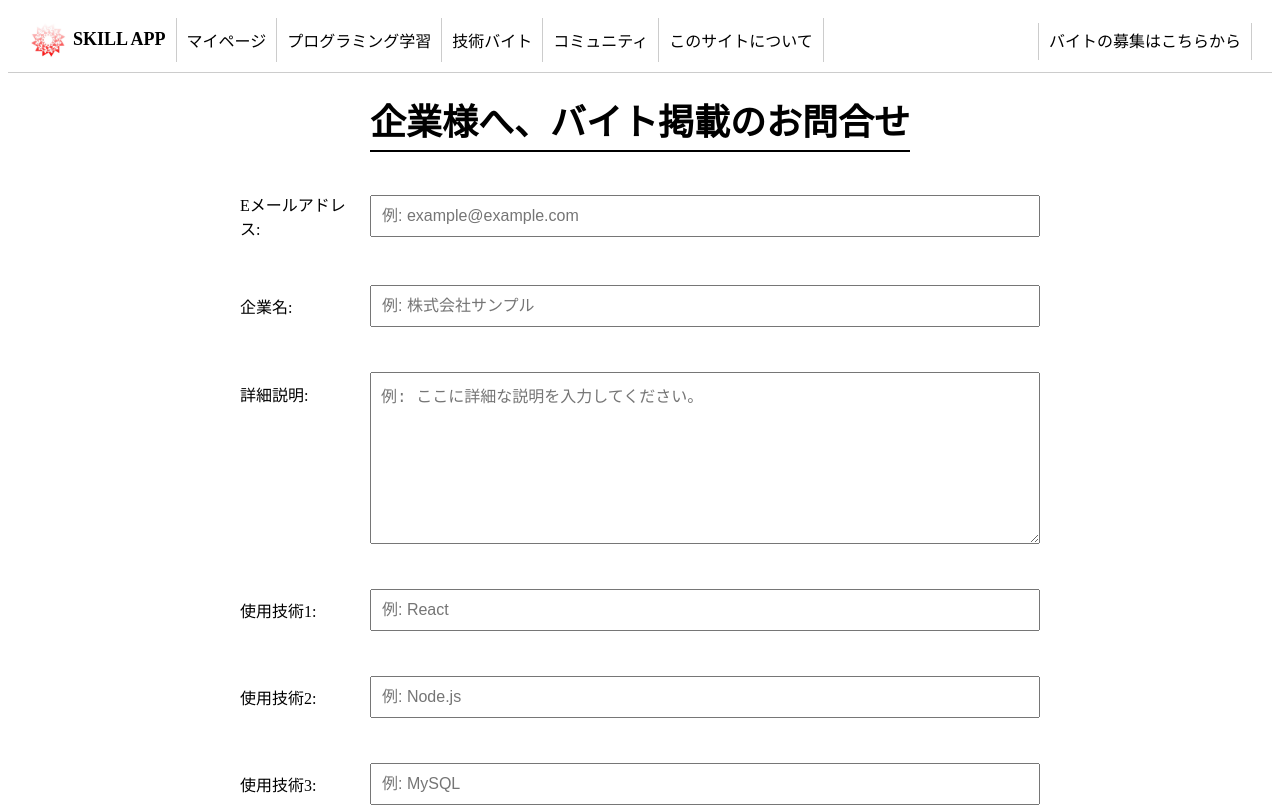
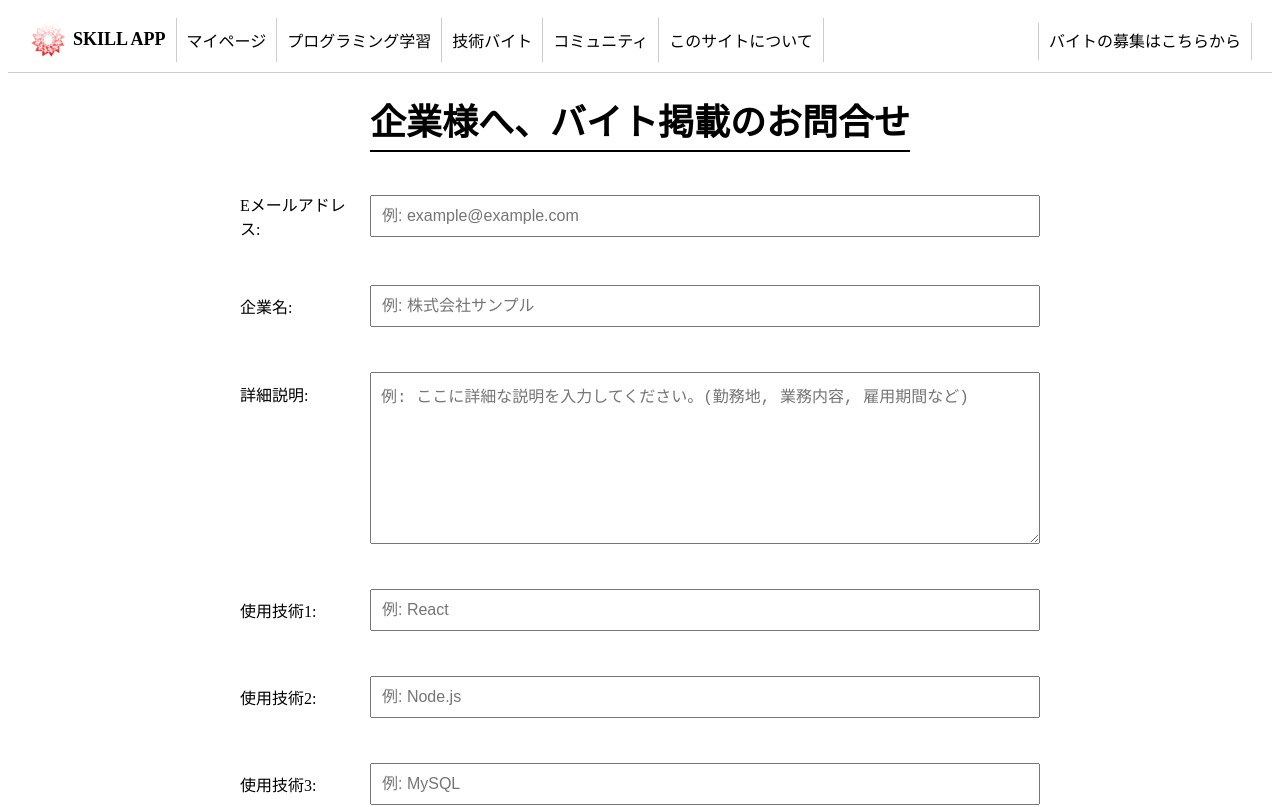
Before and after one commit to ga-mi-keke/skill-app-frontend, a React (Create React App) app: page /job-posting in a window 1280 px wide. Shown: the top 807 px of the page. Built offline with nearby package versions, Linux system fonts and the light colour scheme.

Commit message:
jobsちょっと変更

```diff
--- a/src/pages/Job-posting.js
+++ b/src/pages/Job-posting.js
@@ -103,7 +103,7 @@ function JobPosting() {
         <div style={{ display: 'flex', alignItems: 'flex-start', gap: '10px' }}>
           <label style={{ width: '120px', marginTop: '10px' }}>詳細説明:</label>
           <textarea
-            placeholder="例: ここに詳細な説明を入力してください。"
+            placeholder="例: ここに詳細な説明を入力してください。(勤務地, 業務内容, 雇用期間など)"
             value={companyDescription}
             onChange={(e) => setCompanyDescription(e.target.value)}
             required
```
